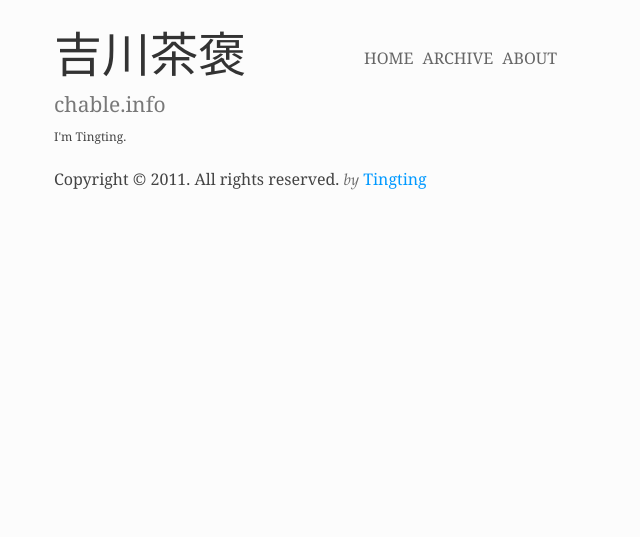
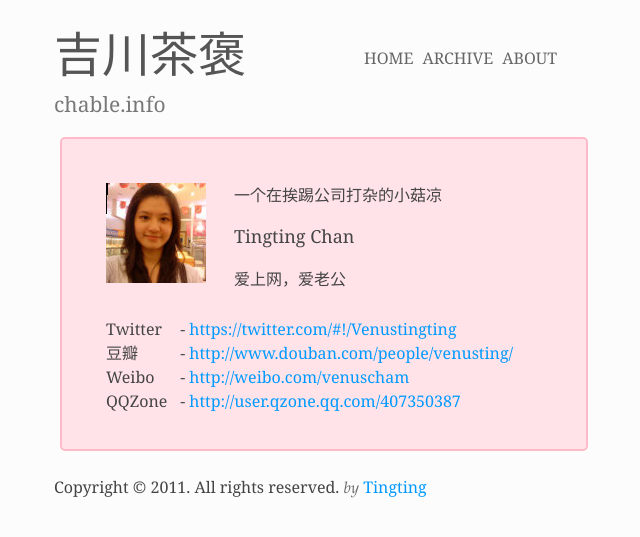
Before and after one commit to Tingtings/tingtings.github.com, a Jekyll site: the page built from about.html, in a window 1280 px wide. Shown: the top 537 px of the page, without its empty margins (106-746 px from the left). Built offline with Jekyll 4.4.1, drawn with Linux system fonts in a browser that asks for light colours; nearby versions of some CDN libraries.

Commit message:
add about page

```diff
--- a/about.html
+++ b/about.html
@@ -3,4 +3,22 @@ layout: default
 title: 关于我
 ---
 
-I'm Tingting.
+<div id="bio">
+  <div class="row">
+    <div class="avatar">
+      <img src="/assets/avatar.png" />
+    </div>
+    <div class="name">Tingting Chan</div>
+    <div class="intro">
+      <p class="first">一个在挨踢公司打杂的小菇凉</p>
+      <p>爱上网，爱老公</p>
+    </div>
+  </div>
+  <ul class="links">
+    <li><div>Twitter</div> - <a href="https://twitter.com/#!/Venustingting">https://twitter.com/#!/Venustingting</a></li>
+    <li><div>豆瓣</div> - <a href="http://www.douban.com/people/venusting/">http://www.douban.com/people/venusting/</a></li>
+    <li><div>Weibo</div> - <a href="http://weibo.com/venuscham">http://weibo.com/venuscham</a></li>
+    <li><div>QQZone</div> - <a href="http://user.qzone.qq.com/407350387">http://user.qzone.qq.com/407350387</a></li>
+  </ul>
+</div>
+<div class="clearboth"></div>
--- a/assets/styles.css
+++ b/assets/styles.css
@@ -20,7 +20,10 @@ body {
   #header #site-title h1 {
     margin-bottom: 16px; }
     #header #site-title h1 a {
-      color: #333333; }
+      color: #555555; }
+      #header #site-title h1 a:hover {
+        text-decoration: none;
+        border-bottom: 3px solid #fee3e9; }
   #header #site-title h4 {
     color: #787878;
     line-height: 1em;
@@ -47,7 +50,7 @@ body {
         text-transform: uppercase; }
         #header #site-nav ul li a:hover {
           text-decoration: none;
-          border-bottom: 3px solid #4096ee; }
+          border-bottom: 3px solid #fee3e9; }
 
 #content {
   margin-bottom: 24px; }
@@ -65,6 +68,9 @@ body {
         font-size: 22px; }
         #content .post .head .title a {
           color: black; }
+          #content .post .head .title a:hover {
+            text-decoration: none;
+            border-bottom: 3px solid #fee3e9; }
     #content .post .content {
       padding-top: 12px; }
       #content .post .content p {
@@ -76,6 +82,50 @@ body {
 #post .body {
   padding: 24px 3px 12px 3px; }
 
+#bio {
+  margin: 6px;
+  padding: 12px;
+  border: 2px solid #ffbac9;
+  background-color: #ffe3e9;
+  width: 500px;
+  -moz-border-radius: 5px;
+  -khtml-border-radius: 5px;
+  -webkit-border-radius: 5px;
+  border-radius: 5px; }
+  #bio .row {
+    padding-top: 32px;
+    padding-left: 32px;
+    padding-bottom: 32px;
+    position: relative; }
+    #bio .row .avatar {
+      display: inline-block; }
+    #bio .row .name {
+      position: absolute;
+      bottom: 72px;
+      left: 160px;
+      font-size: 18px; }
+    #bio .row .intro {
+      position: absolute;
+      top: 32px;
+      left: 160px; }
+      #bio .row .intro p {
+        margin-bottom: 0; }
+        #bio .row .intro p.first {
+          margin-bottom: 60px; }
+  #bio ul.links {
+    list-style: none;
+    padding-left: 32px;
+    padding-bottom: 24px; }
+    #bio ul.links li a {
+      color: #009aff; }
+      #bio ul.links li a:visited {
+        color: #009aff; }
+      #bio ul.links li a:hover {
+        color: #356aa0; }
+    #bio ul.links li div {
+      display: inline-block;
+      width: 70px; }
+
 .low {
   font-family: Palatino, Georgia, "Times New Roman", sans-serif;
   font-style: italic;
```
Also changed, not shown: _assets/styles.sass (+54 -4 lines), assets/avatar.png (added).
